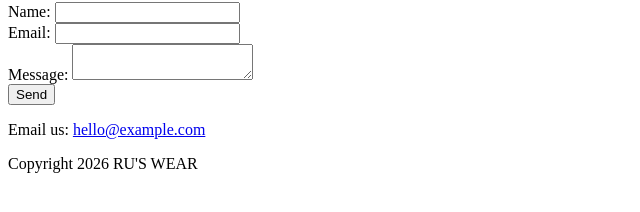
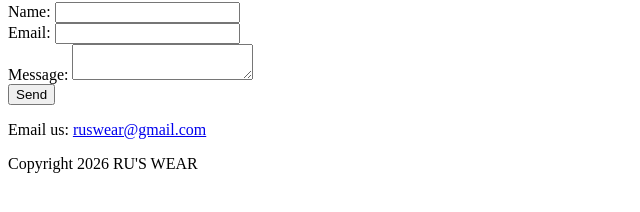
Before and after one commit to ruhama-bit/ru-s-wear, a plain HTML site: page pages/contact.html in a window 1280 px wide. Shown: the part 104-316 px from the top of the page, 0-640 px from the left. Drawn offline with Linux system fonts and the light colour scheme.

Commit message:
update contact email

```diff
--- a/pages/contact.html
+++ b/pages/contact.html
@@ -32,7 +32,7 @@
         <input type="submit" value="Send">
     </form>
 
-    <p>Email us: <a href="mailto:hello@example.com">hello@example.com</a></p>
+    <p>Email us: <a href="mailto:ruswear@gmail.com">ruswear@gmail.com</a></p>
 </main>
 
 <footer>
```
